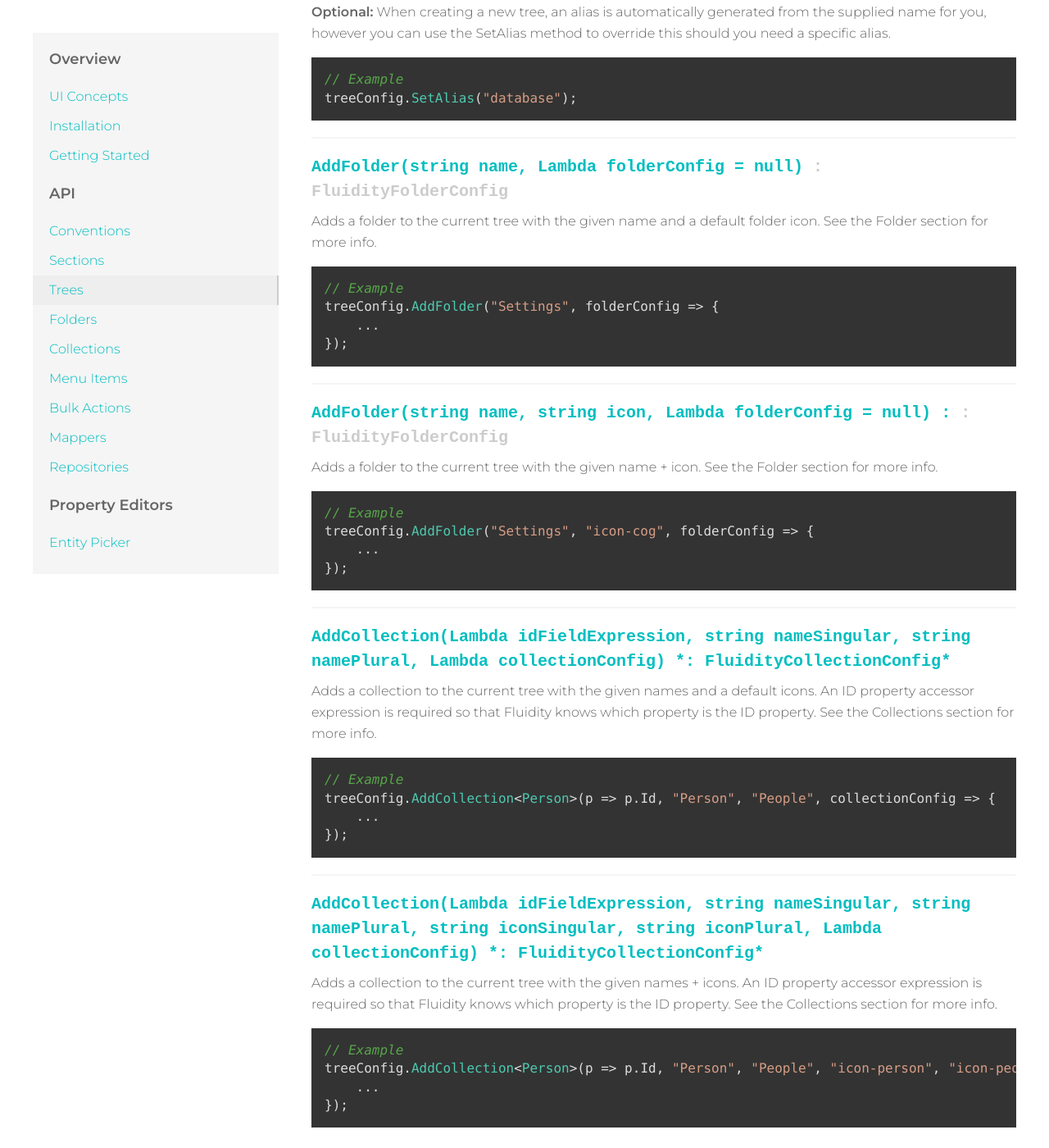
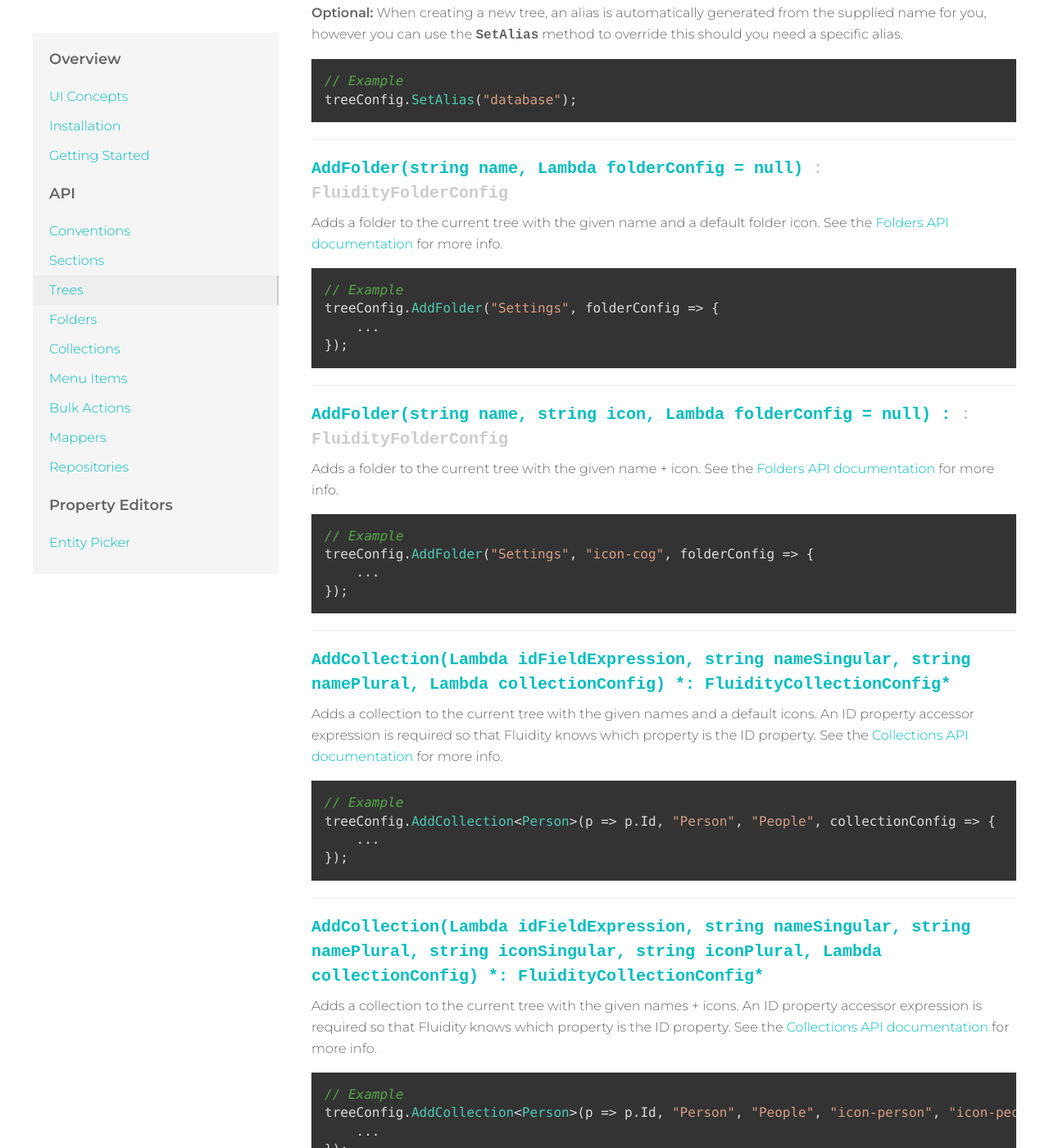
Before and after one commit to mattbrailsford/umbraco-fluidity, a Jekyll site: the page built from docs/_pages/02-api-02-trees.md, in a window 1280 px wide and 1400 px high, scrolled down 922 px. Shown: the whole window at 82% size. Built offline with Jekyll 4.4.1, drawn with Linux system fonts in a browser that asks for light colours; some of the changed text lies outside the part shown.

Commit message:
Added links

`````diff
--- a/docs/_pages/02-api-02-trees.md
+++ b/docs/_pages/02-api-02-trees.md
@@ -9,7 +9,7 @@
 
 ### Defining a Tree
 
-You define a tree for a section by calling one of the SetTree methods on the given SectionConfig object.
+You define a tree for a section by calling one of the `SetTree` methods on the given `SectionConfig` object.
 
 #### SetTree(string name, Lambda treeConfig = null) *: FluidityTreeConfig*
 {: .signature}
@@ -30,7 +30,7 @@
 
 Sets the alias of the tree.
 
-**Optional:** When creating a new tree, an alias is automatically generated from the supplied name for you, however you can use the SetAlias method to override this should you need a specific alias.
+**Optional:** When creating a new tree, an alias is automatically generated from the supplied name for you, however you can use the `SetAlias` method to override this should you need a specific alias.
 
 ````csharp
 // Example
@@ -42,7 +42,7 @@
 #### AddFolder(string name, Lambda folderConfig = null) *: FluidityFolderConfig*
 {: .signature}
 
-Adds a folder to the current tree with the given name and a default folder icon. See the Folder section for more info.
+Adds a folder to the current tree with the given name and a default folder icon. See the [Folders API documentation]({{ site.baseurl }}/api/folders/) for more info.
 
 ````csharp
 // Example
@@ -56,7 +56,7 @@
 #### AddFolder(string name, string icon, Lambda folderConfig = null) : *: FluidityFolderConfig*
 {: .signature}
 
-Adds a folder to the current tree with the given name + icon. See the Folder section for more info.
+Adds a folder to the current tree with the given name + icon. See the [Folders API documentation]({{ site.baseurl }}/api/folders/) for more info.
 
 ````csharp
 // Example
@@ -70,7 +70,7 @@
 #### AddCollection<TEntityType>(Lambda idFieldExpression, string nameSingular, string namePlural, Lambda collectionConfig) *: FluidityCollectionConfig<TEntityType>*
 {: .signature}
 
-Adds a collection to the current tree with the given names and a default icons. An ID property accessor expression is required so that Fluidity knows which property is the ID property. See the Collections section for more info.
+Adds a collection to the current tree with the given names and a default icons. An ID property accessor expression is required so that Fluidity knows which property is the ID property. See the [Collections API documentation]({{ site.baseurl }}/api/collections/) for more info.
 
 ````csharp
 // Example
@@ -84,7 +84,7 @@
 #### AddCollection<TEntityType>(Lambda idFieldExpression, string nameSingular, string namePlural, string iconSingular, string iconPlural, Lambda collectionConfig) *: FluidityCollectionConfig<TEntityType>*
 {: .signature}
 
-Adds a collection to the current tree with the given names + icons. An ID property accessor expression is required so that Fluidity knows which property is the ID property. See the Collections section for more info.
+Adds a collection to the current tree with the given names + icons. An ID property accessor expression is required so that Fluidity knows which property is the ID property. See the [Collections API documentation]({{ site.baseurl }}/api/collections/) for more info.
 
 ````csharp
 // Example
`````
Also changed, not shown: docs/_pages/02-api-01-sections.md (+1 -1 lines).
